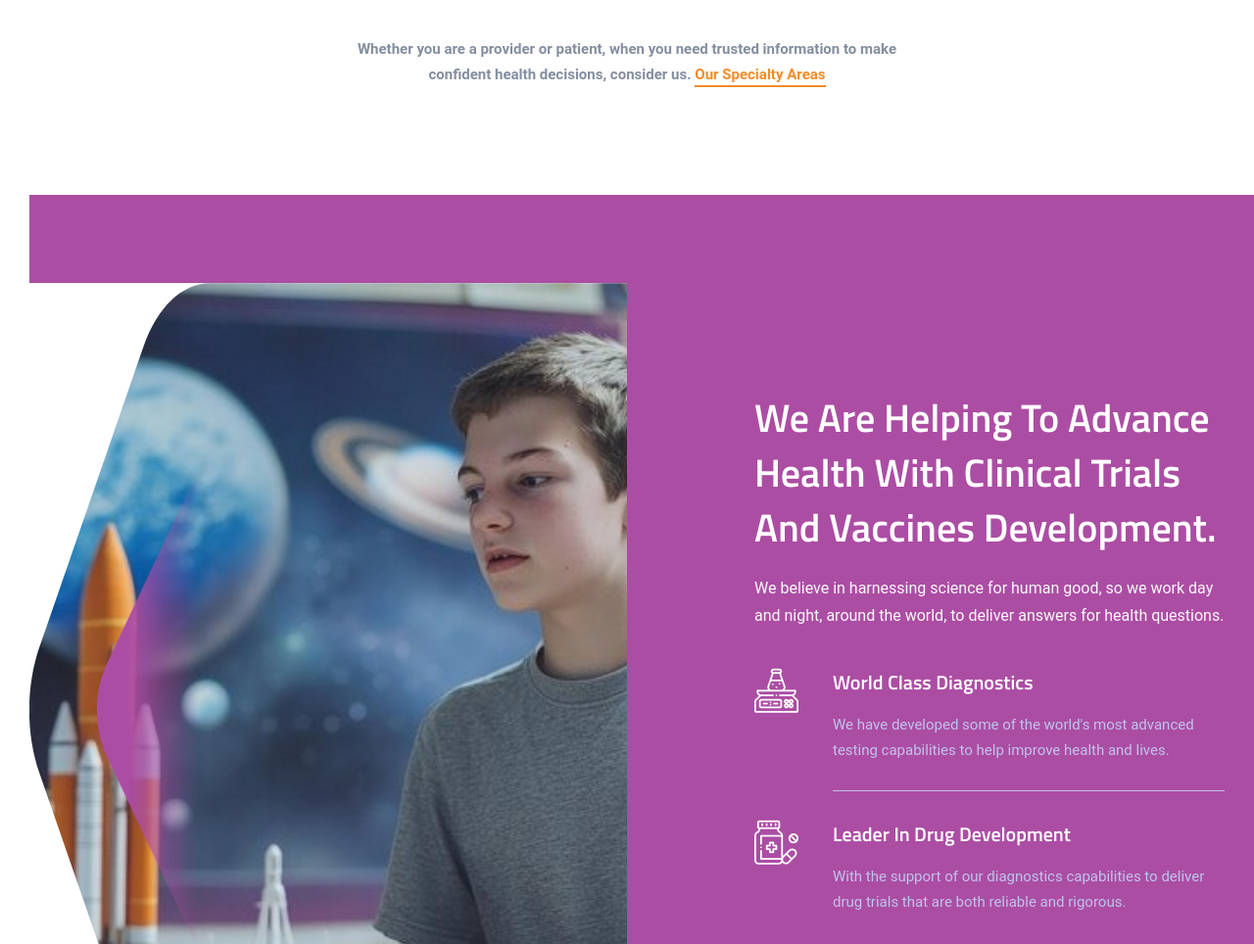
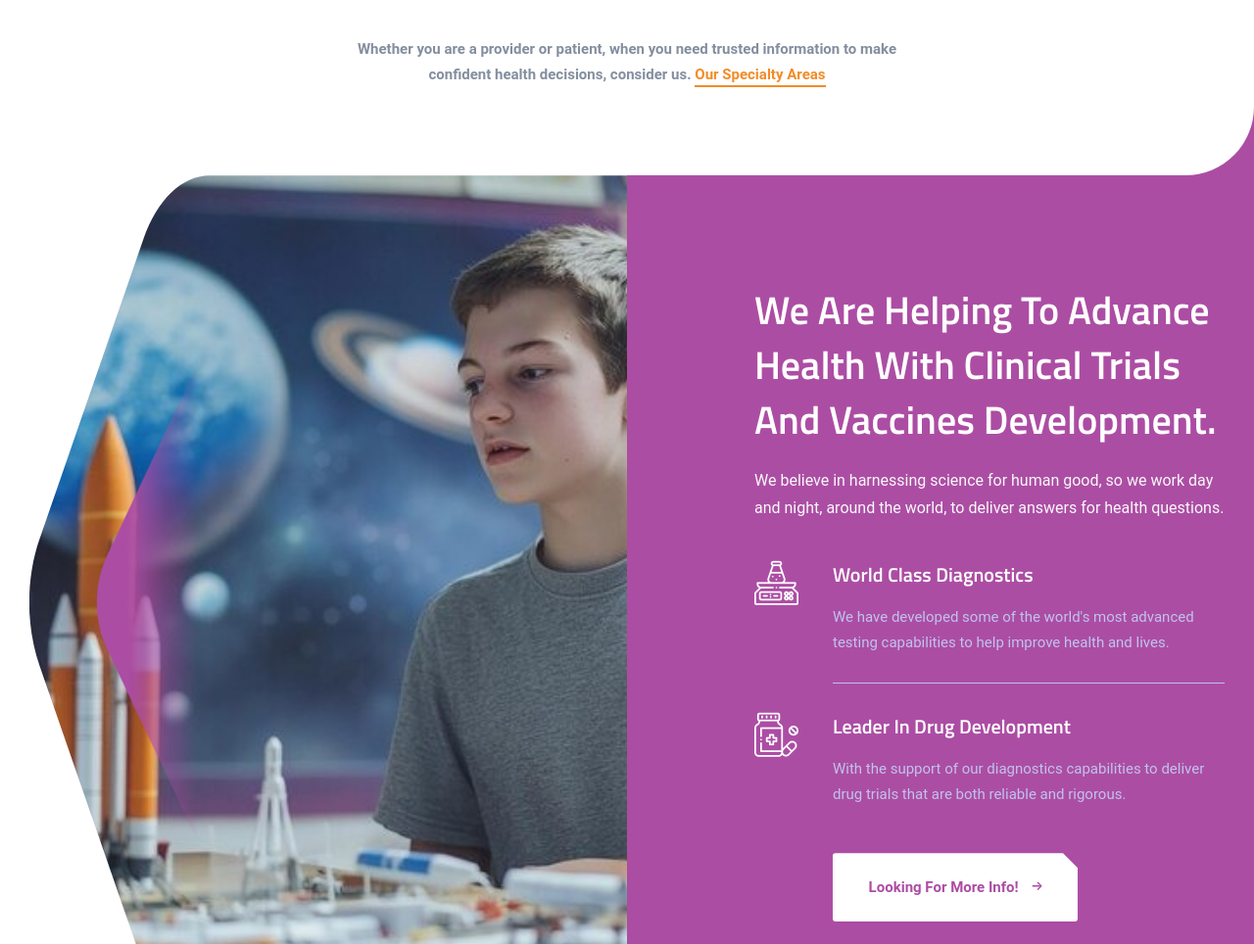
Before and after one commit to ptwotechnologies/vyomikaspace, a plain HTML site: page about-us.html in a window 1280 px wide. Shown: the part 4191-5155 px from the top of the page at 98% size. Drawn offline with Linux system fonts and the light colour scheme; files whose address does not match are found by name.

Commit message:
fixed padding error

```diff
--- a/about-us.html
+++ b/about-us.html
@@ -890,7 +890,7 @@
       <!-- ========================
      Banner Layout 3
     =========================== -->
-      <section class="banner-layout3 py-10">
+      <section class="banner-layout3 py-0 mb-50">
         <div class="top-shape"></div>
         <div class="container-fluid">
           <div class="row">
```
